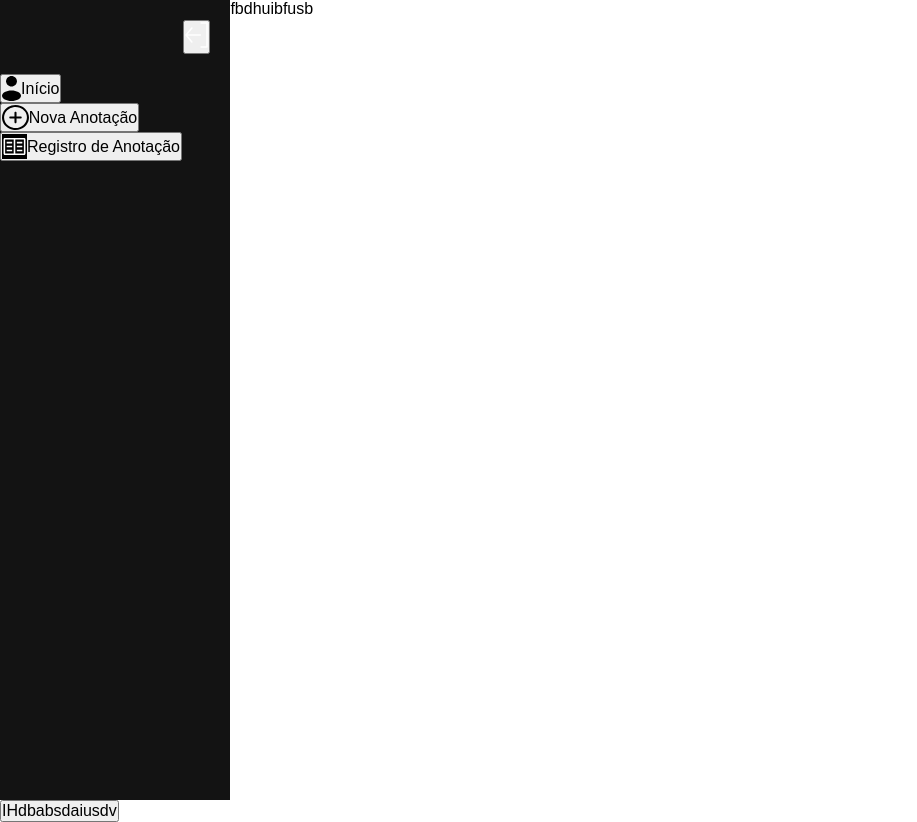
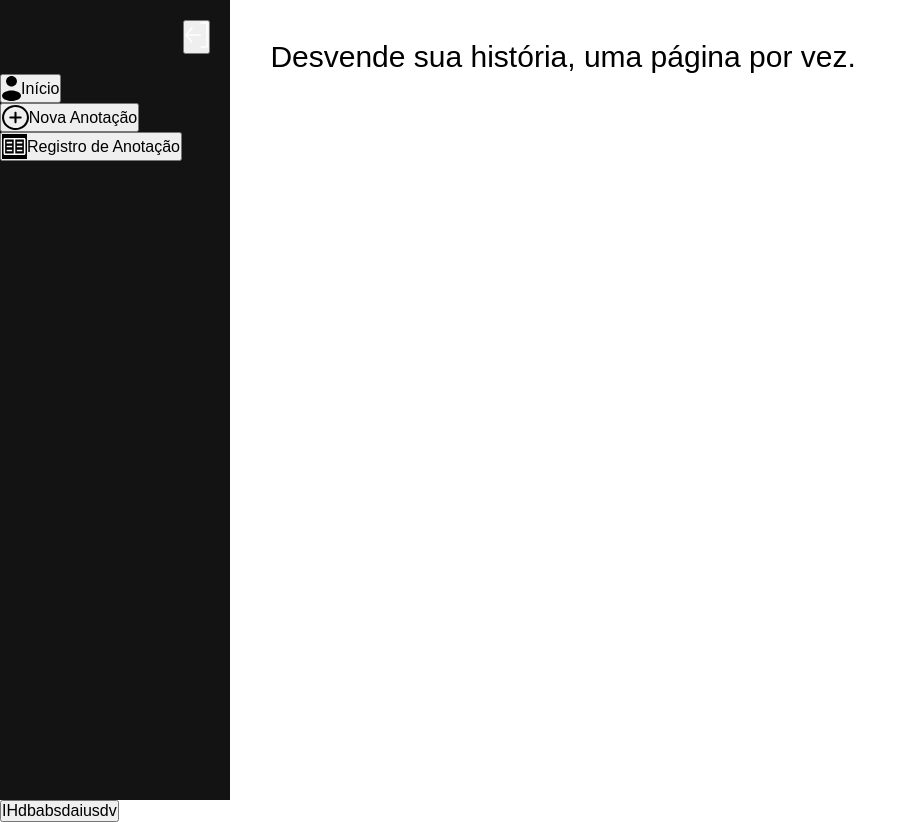
Before and after one commit to Sayd-Developer/Diario, a React (Vite) app: page / in a window 1280 px wide. Shown: the whole page, without its empty margins (0-917 px from the left). Built offline with nearby package versions, Linux system fonts and the light colour scheme.

Commit message:
style: :art: change home

```diff
--- a/src/pages/Home/index.tsx
+++ b/src/pages/Home/index.tsx
@@ -3,6 +3,6 @@ import { Container } from "./style"
 
 export default function Home() {
   return <Container>
-    fbdhuibfusb
+    Desvende sua história, uma página por vez.
   </Container>
 }
--- a/src/pages/Home/style.ts
+++ b/src/pages/Home/style.ts
@@ -1,3 +1,8 @@
 import { styled } from "styled-components"
 
-export const Container = styled.div``
+export const Container = styled.div`
+  display: flex;
+  flex-direction: column;
+  font-size: 30px;
+  padding: 40px;
+`
```
